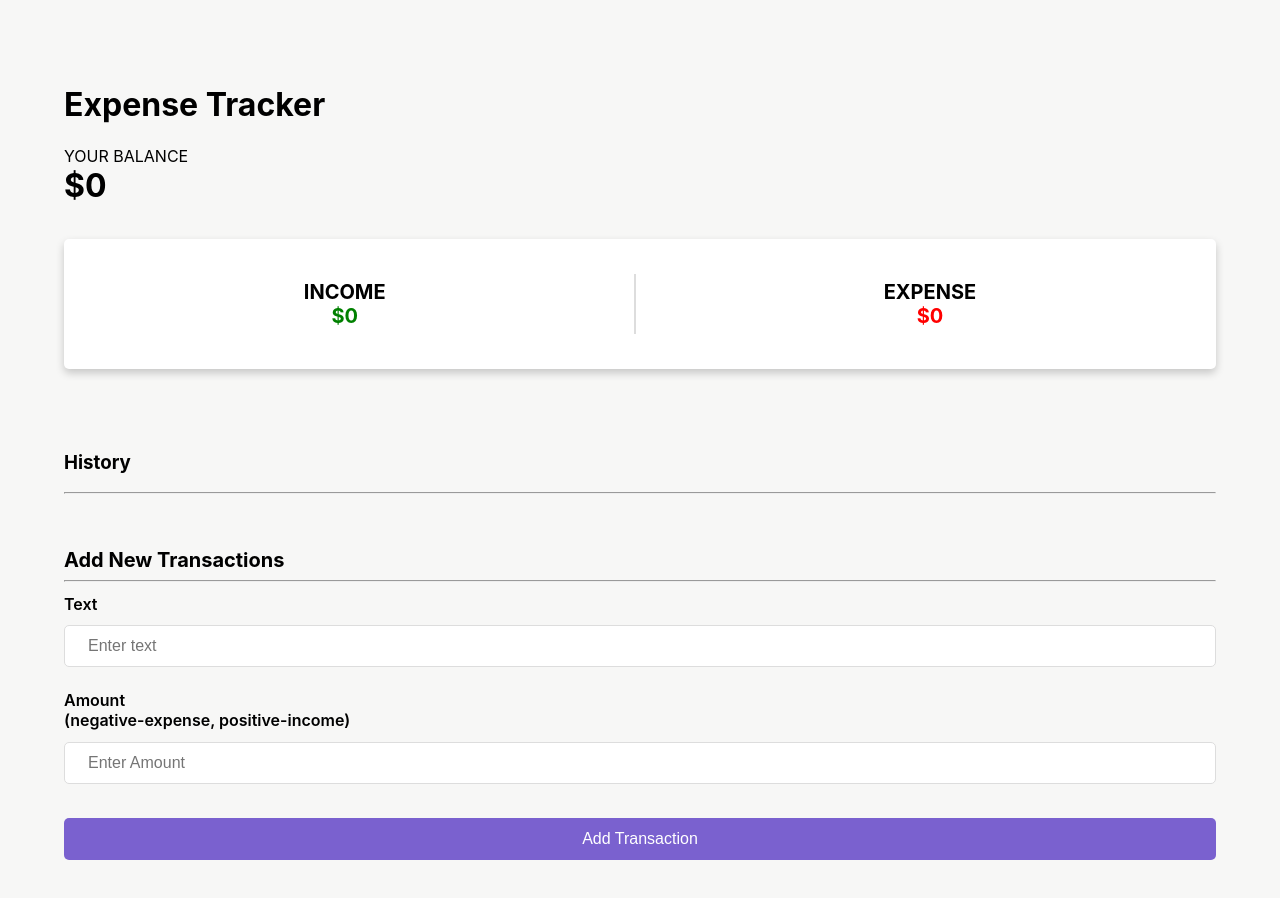
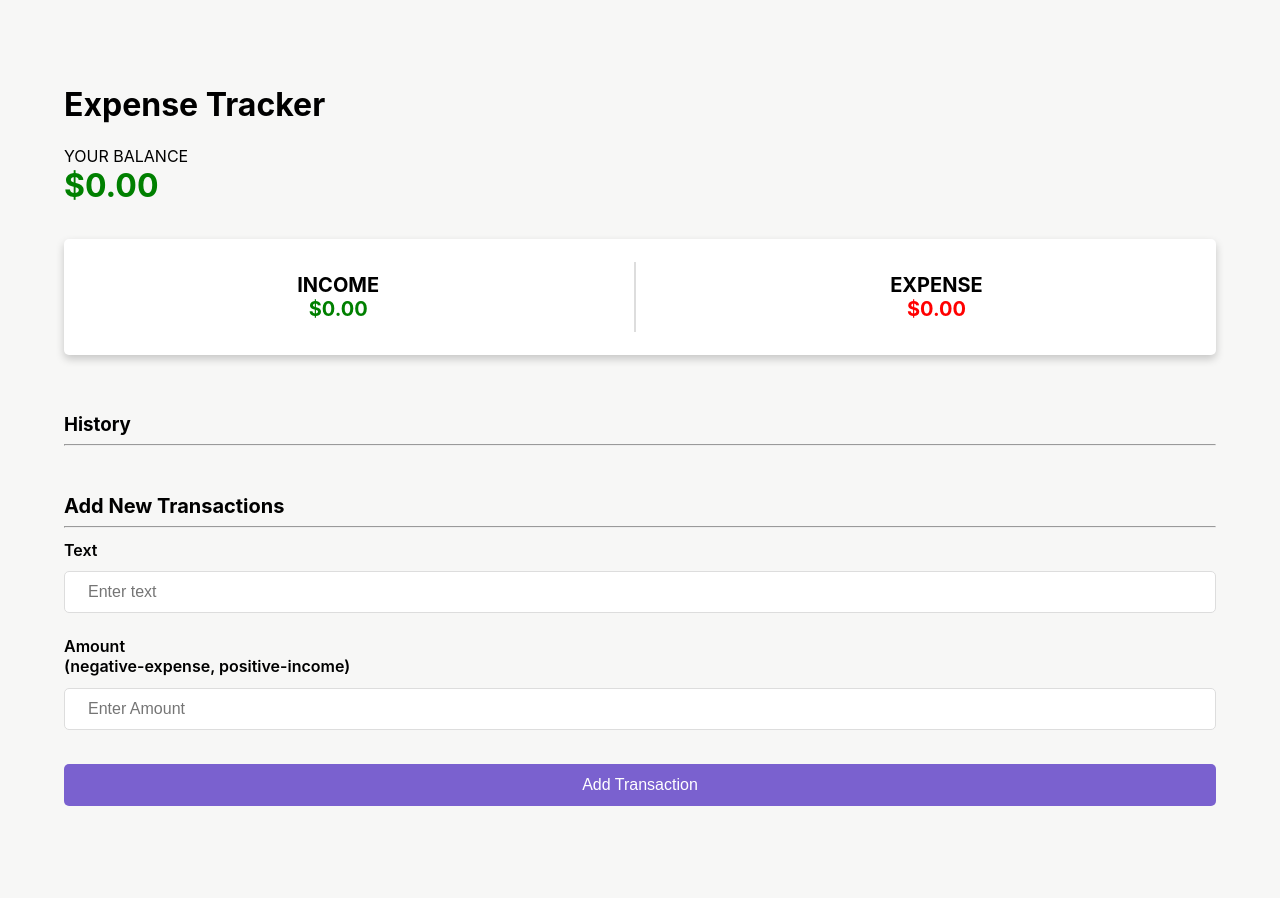
Before and after one commit to agamya0801/expense-tracker, a React (Create React App) app: page / in a window 1280 px wide. Shown: the top 898 px of the page. Built offline with nearby package versions, Linux system fonts and the light colour scheme.

Commit message:
History section added

```diff
--- a/src/App.css
+++ b/src/App.css
@@ -16,7 +16,7 @@
   display: flex;
   flex-direction: row;
   justify-content: space-around;
-  padding: 3%;
+  padding: 2%;
   margin-top: 3%;
   margin-bottom: 3%;
   border-radius: 5px;
@@ -48,8 +48,8 @@
 }
 
 .history-container{
-  margin-top: 2.5%;
-  margin-bottom: 2.5%;
+  margin-top: 2%;
+  margin-bottom: 2%;
 }
 
 .horizontal-line{
@@ -94,7 +94,7 @@
 
 .vl{
   border-left: 2px solid #ddd;
-  height: 60px;
+  height: 70px;
 }
 
 .amount{
@@ -109,3 +109,54 @@
 button:hover{
   cursor: pointer;
 }
+
+.history-list-items{
+  margin-bottom: 10px;
+  margin-right: 2px;
+  width: 100%;
+  box-shadow: 0 2px 4px 0 rgb(0, 0, 0, 0.2);
+  border-radius: 4px;
+  background-color: #ffffff;
+}
+
+.history-list-items-content{
+  display: flex;
+  flex-direction: row;
+  justify-content: space-between;
+  padding-left: 10px;
+}
+
+.history-end-strip{
+  border-top-right-radius: 4px;
+  border-bottom-right-radius: 4px;
+  width: 10px;
+  display: flex;
+  flex-direction: column;
+  margin-left: 20px;
+  background-color: green;
+}
+
+.end-part{
+  display: flex;
+  flex-direction: row;
+}
+
+.positive{
+  background-color: green;
+}
+
+.negative{
+  background-color: red;
+}
+
+.positive-text{
+  color: green;
+}
+
+.negative-text{
+  color: red;
+}
+
+.header{
+  margin: 0;
+}
--- a/src/App.js
+++ b/src/App.js
@@ -22,7 +22,7 @@ function App() {
       <Header />
       <Balance transactions={txn}/>
       <IncomeExpense transactions={txn}/>
-      <History />
+      <History transactions={txn}/>
       <AddNewTransactions onSubmitHandler={addTxn}/>
     </div>
   );
--- a/src/components/Balance.js
+++ b/src/components/Balance.js
@@ -3,17 +3,19 @@ import React from 'react'
 function Balance(props) {
   const {transactions} = props;
 
-  let netBalance = 0.00;
+  let netBalance = '0.00';
 
   // Traversing the transactions array and calculating the net balance
   transactions.forEach((element) => {
     netBalance = (parseFloat(netBalance) + parseFloat(element.amount)).toFixed(2);
   });
 
+  const color = parseFloat(netBalance) >= 0 ? "positive-text" : "negative-text"
+
   return (
     <>
-        <p className='p'>YOUR BALANCE</p>
-        <h1 className='rem-balance'>${netBalance}</h1>
+      <p className='p'>YOUR BALANCE</p>
+      <h1 className={`rem-balance ${color}`}>${netBalance}</h1>
     </>
   )
 }
--- a/src/components/History.js
+++ b/src/components/History.js
@@ -1,10 +1,28 @@
 import React from 'react'
 
-function History() {
+function History(props) {
+  const {transactions} = props;
+
+
   return (
     <div className='history-container'>
         <h3 className='header'>History</h3>
         <hr/>
+        <div className='history-parent'>
+          {transactions.map((element) => {
+            const sign = element.amount >= 0 ? '+' : '';
+            const strip_color = element.amount >= 0 ? "positive" : "negative";
+            return <div className='history-list-items'>
+              <div className='history-list-items-content'>
+                <p>{element.text}</p>
+                <div className='end-part'>
+                  <p>{`${sign}${element.amount}`}</p>
+                  <div className={`history-end-strip ${strip_color}`} />
+                </div>
+              </div>
+            </div>
+          })}
+        </div>
     </div>
   )
 }
--- a/src/components/IncomeExpense.js
+++ b/src/components/IncomeExpense.js
@@ -2,8 +2,8 @@ import React from 'react';
 
 function IncomeExpense(props) {
   const {transactions} = props;
-  let netIncome = 0;
-  let netExpense = 0;
+  let netIncome = '0.00';
+  let netExpense = '0.00';
 
   // Traversing the transactions array for calculating netIncome and netExpense
   transactions.forEach((element) => {
```
